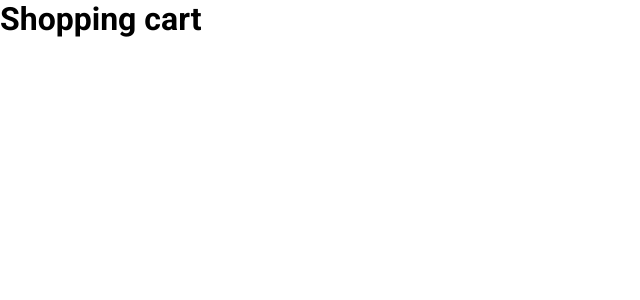
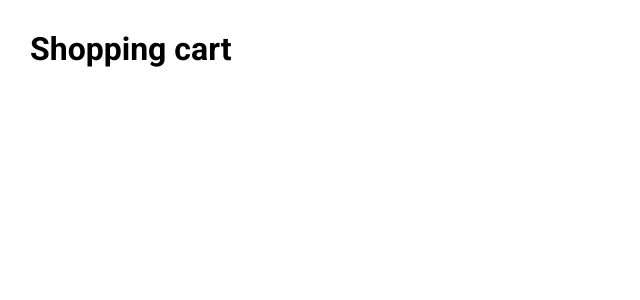
Before and after one commit to SoaresLeonardo/shopping-cart, a React (Vite) app in the folder app/: page / in a window 1280 px wide. Shown: the top 300 px of the page, without its empty margins (0-640 px from the left). Built offline with nearby package versions, Linux system fonts and the light colour scheme.

Commit message:
add styles header

```diff
--- a/app/src/components/header.jsx
+++ b/app/src/components/header.jsx
@@ -1,4 +1,4 @@
-import './headerStyles.css'
+import './HeaderStyles.css'
 
 export default function Header() {
   return (
--- a/app/src/components/headerStyles.css
+++ b/app/src/components/headerStyles.css
@@ -1,3 +1,3 @@
  .header-container {
-
+    padding: 30px;
  }
```
